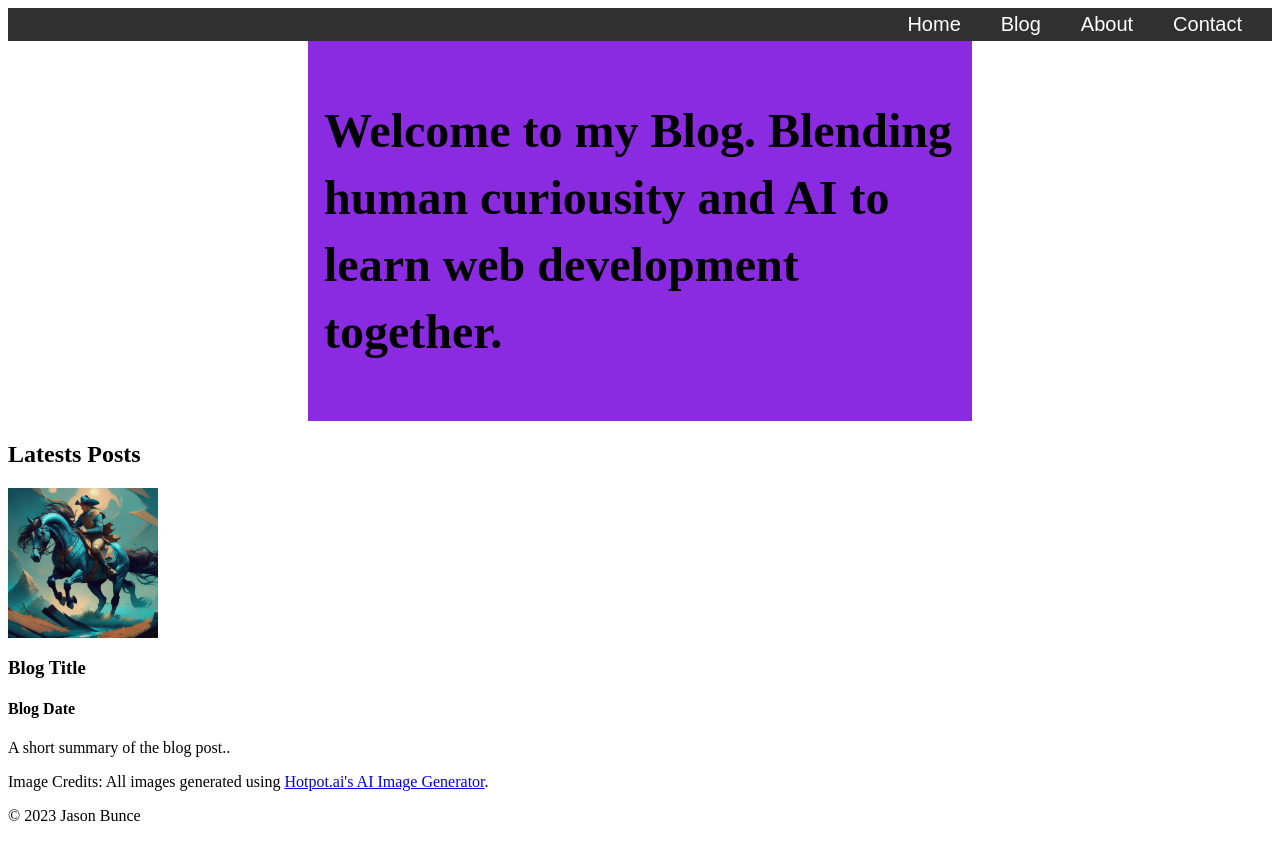
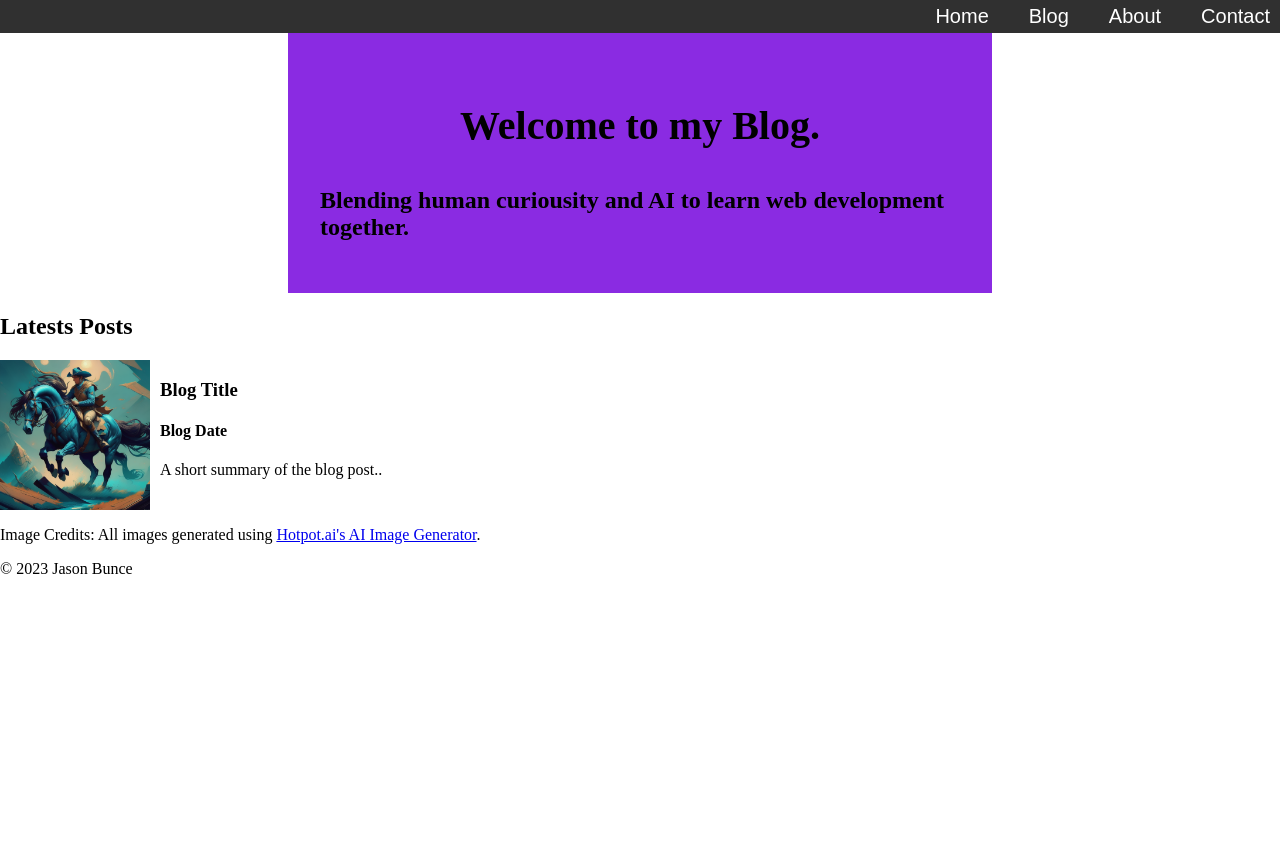
Before and after one commit to JasonBrunch/Blog, a plain HTML site: page index.html in a window 1280 px wide. After the commit the page ends 800 px from the top, so only its background shows below. Drawn offline with Linux system fonts and the light colour scheme.

Commit message:
Upgraded css, switching computers

```diff
--- a/index.html
+++ b/index.html
@@ -24,7 +24,8 @@
     </header>
     <main>
         <section class="hero">
-            <h1>Welcome to my Blog. Blending human curiousity and AI to learn web development together.</h1>
+            <h1>Welcome to my Blog. </h1>
+            <h2>Blending human curiousity and AI to learn web development together.</h2>
         </section>
 
 
--- a/styles.css
+++ b/styles.css
@@ -1,29 +1,30 @@
+body {
+    margin: 0;
+    padding: 0;
+}
 #mainNav{
     /* Styles for the nav element */
     background-color: rgb(48, 48, 48);
 
 }
-
+/* Styles for mobile screens */
 .navList{
-    /* Styles for the ul */
     list-style-type: none;
     padding: 0;
-    /*background-color: crimson;*/
     display: flex;
-    justify-content: flex-end;
-    margin: 0 10px;
-
-
-
+    flex-direction: row;
+    justify-content: space-around; /* Added this to distribute space around the items */
+    align-items: center;
+    margin: 0;
+    width: 100%; /* Make the navigation list take up the full width of the screen */
 }
 
 .navList li {
     /* Styles for the li elements within .navList */
-    /*background-color: aqua;*/
-    margin: 5px 20px;
+
+    margin: 5px 0; /* Adjust margin to fit better on mobile screens */
     font-family: Arial, Helvetica, sans-serif;
     font-size: 20px;
-
 
 }
 .navList li a {
@@ -34,16 +35,22 @@
     background-color: blueviolet;
 
     width: 100%; /* Full width on small screens */
-    max-width: 960px; /* This is the maximum width the container will be. You can adjust it to your needs. */
-    margin: 0 auto; /* This centers the .hero container */
+    margin: 0 auto; /* Center the content */
     padding: 1em; /* Some space around the content */
 }
 .hero h1 {
     font-size: 2em; /* You can adjust the size as needed */
     line-height: 1.4; /* Adjusts the space between lines of text */
+    text-align: center; /* Center the title text */
 }
 #blog{
 
+}
+.post-preview{
+    display: flex;
+    flex-direction: row;
+    align-items: start;
+    gap: 10px; /* creates some space between the thumbnail and blog details */
 }
 .Thumbnail{
     width: 150px; /* Set the width of the thumbnail */
@@ -57,34 +64,42 @@
     object-fit: cover; /* Ensure the image covers the container while maintaining aspect ratio */
 }
 
+.blog-details {
+    flex-grow: 1; /* Added this - allow the blog details to take up the remaining space */
+}
 
 
 
 
 
-/* MEDIA QUERIES*/
-@media (max-width: 600px){
+
+/* MEDIA QUERIES */
+/* Styles for tablets and larger screens */
+@media (min-width: 601px){
     .navList{
-        flex-direction: column;
-        align-items: center;
+        flex-direction: row;
+        justify-content: flex-end;
+        margin: 0 10px;
+    }
+
+    .navList li {
+        margin: 5px 20px; /* Add more margin for larger screens */
+    }
+
+    .Thumbnail, .Thumbnail img {
+        width: 150px;
+        height: 150px;
     }
 }
-@media (min-width: 768px){
+
+/* Styles for desktop and larger screens */
+@media (min-width: 1025px){
     .hero{
-        width: 75%; /* The .hero section will take up 75% of the screen width */
+        width: 50%;
+        padding: 2em; /* Add more padding for larger screens */
     }
 
     .hero h1 {
-        font-size: 2.5em; /* Increase the font size on larger screens */
+        font-size: 2.5em;
     }
 }
-/* For even larger screens */
-@media (min-width: 1200px){
-    .hero{
-        width: 50%; /* The .hero section will take up 50% of the screen width */
-    }
-
-    .hero h1 {
-        font-size: 3em; /* Increase the font size on even larger screens */
-    }
-}
```
